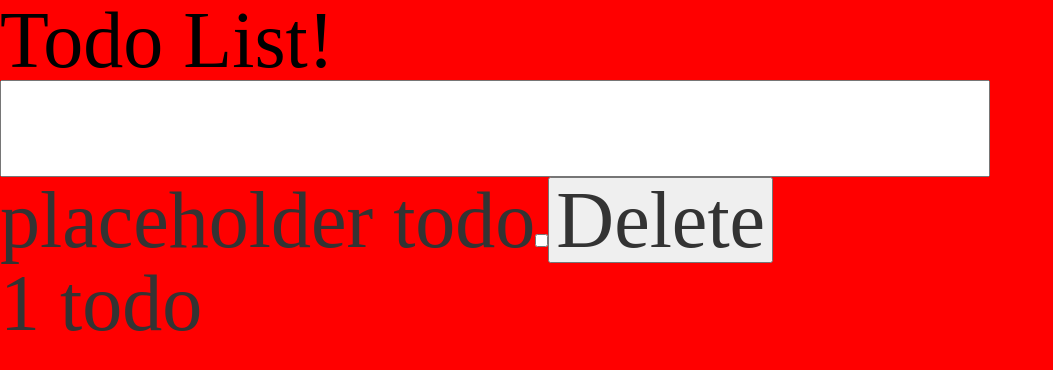
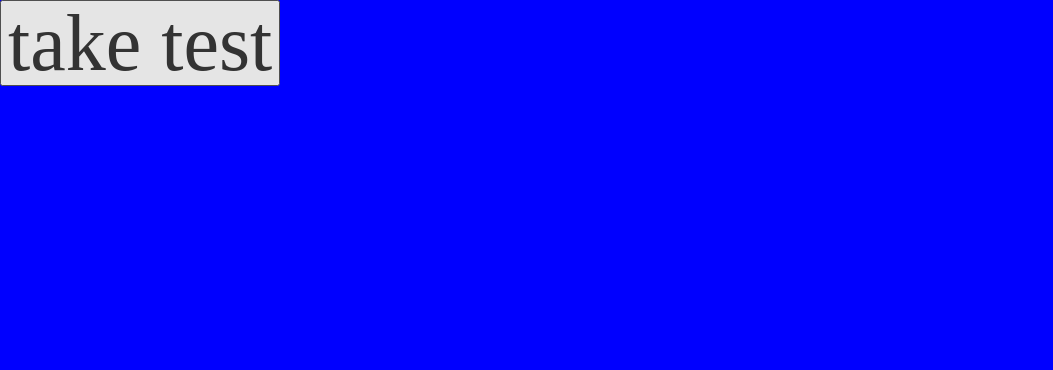
Before and after one commit to MadlenB/mars-quiz-react-webpack, a React app: page / in a window 1280 px wide. Shown: the top 370 px of the page, without its empty margins (0-1053 px from the left). Built offline with nearby package versions, Linux system fonts and the light colour scheme.

Commit message:
3 main pages done. trying differet ways to switch <p>. need a countdown timer.

```diff
--- a/src/main.jsx
+++ b/src/main.jsx
@@ -10,122 +10,77 @@ class App extends React.Component {
 
 	constructor(props){
 		super(props);
+		this.state = { page: "home" }
 
-		this.state = {
-			todoList: [
-				{ title: 'placeholder todo', completed: false}
-			]
-		}
 	}
 
-	_toggleComplete(theTodoToModify) {
-
-		let todoList = this.state.todoList.map((todo)=>{
-			if(theTodoToModify === todo) {
-				todo.completed = !todo.completed;
-			}
-			return todo;
-		});
-
-		this.setState({ todoList });
+	_navigate(page){
+		this.setState({ page });
 	}
 
-	_removeTodo(theTodoToModify){
-		let todoList = this.state.todoList.filter((todo)=>{
-			if(theTodoToModify === todo) {
-				return false;
-			}
-			return todo;
-		});
-
-		this.setState({ todoList });
-	}
-
-	_addTodo(e){
-		e.preventDefault();
-		if(this.refs.todoTitle.value){
-			this.state.todoList.push({ title: this.refs.todoTitle.value, completed: false});
-			this.setState({ todoList: this.state.todoList });
-			this.refs.todoTitle.value = '';
+	_renderPage(){
+		switch(this.state.page){
+			case "home":
+			  return (<HomePage navigate={this._navigate.bind(this)}/>)
+			break;
+			case "begin":
+			 return (<BeginPage navigate={this._navigate.bind(this)}/>)
+			break;
+			case "test":
+			 return (<TestPage navigate={this._navigate.bind(this)}/>)
+			break;
 		}
-	}
-
-	_renderTodos(todo, index){
-		return (
-			<Todo 	key={index}
-					todo={ todo }
-					_removeTodo={this._removeTodo.bind(this)}
-					_toggleComplete={this._toggleComplete.bind(this)}
-			/>
-		)
-	}
-
-	_clearCompleted() {
-		let todoList = this.state.todoList.filter((todo, index)=>{
-			{/* remove any with completed: true */}
-			if(todo.completed) {
-				return false;
-			}
-			return true;
-		});
-		this.setState({ todoList })
-	}
-
-	_hasCompleted(){
-		let completed = this.state.todoList.filter((todo, index)=>{
-			if(todo.completed){
-				return true;
-			}
-			return false;
-		});
-		return completed.length;
 	}
 
 	render() {
 		return (
-			<div className="todo-app">
-				<h1>Todo List!</h1>
-				<div className="add-todo">
-					<form name="addTodo" onSubmit={this._addTodo.bind(this)}>
-						<input type='text' ref="todoTitle"/>
-					</form>
-				</div>
-				<ul>
-					{ this.state.todoList.map(this._renderTodos.bind(this)) }
-				</ul>
-				{ this._hasCompleted() ?<button onClick={this._clearCompleted.bind(this)}>Clear completed</button> : ''}
-				{this.state.todoList.length}&nbsp;
-				{this.state.todoList.length === 1 ? 'todo' : 'todos'}
+			<div className="mars-app">
+				{this._renderPage()}
 			</div>
-			)
+		)
 	}
 }
 
-class Todo extends React.Component {
-
-	_toggleComplete() {
-		this.props._toggleComplete(this.props.todo);
+class HomePage extends React.Component {
+	_beginTest(){
+		this.props.navigate("begin")
 	}
-
-	_removeTodo() {
-		this.props._removeTodo(this.props.todo);
-	}
-
 	render(){
 		return (
-			<li>
-				{ this.props.todo.title }
-				<input 	type="checkbox"
-						defaultValue={this.props.todo.completed}
-						onClick={ this._toggleComplete.bind(this) }
-				/>
-				<button onClick={ this._removeTodo.bind(this) }>
-					Delete
-				</button>
-			</li>
+			<div>
+				<button onClick={this._beginTest.bind(this)}>take test</button>
+			</div>
+		)
+	}
+}
+
+class BeginPage extends React.Component {
+	_quiz(){
+		this.props.navigate("test")
+	}
+	render(){
+		return (
+			<div>
+				<button onClick={this._quiz.bind(this)}>begin evaluation</button>
+			</div>
+		)
+	}
+}
+
+class TestPage extends React.Component {
+	render(){
+		return (
+			<div>
+				<p>According to an MIT study, there is a possibility that the first crews traveling to Mars will suffocate in 68 days. Does that affect your desire to participate?</p>
+				<form name="quizInput">
+					<input type='text' ref="quizInput"/>
+				</form>
+				<button>submit answer</button>
+			</div>
 		)
 	}
 }
 
 
+
 ReactDOM.render(<App/>, document.getElementById('mars-app'));
--- a/src/style/main.scss
+++ b/src/style/main.scss
@@ -1,7 +1,7 @@
 html, body {
 	width: 100vw;
 	height: 100vw;
-	background-color: red;
+	background-color: blue;
 	font-size: 80px;
 }
 
```
Also changed, not shown: src/layout.html (added, +11 -0 lines), 1 other file (tests, documents, lock files or other folders).
